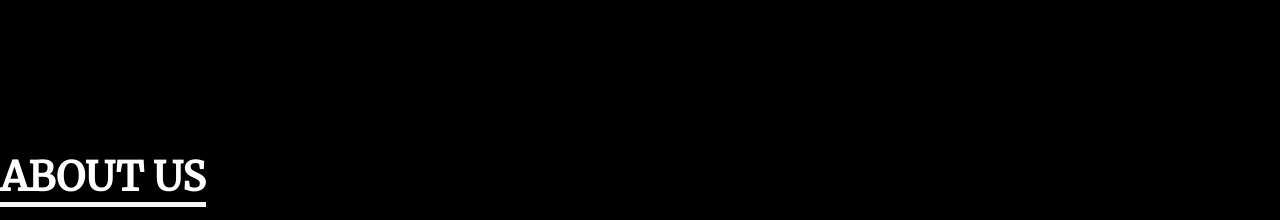
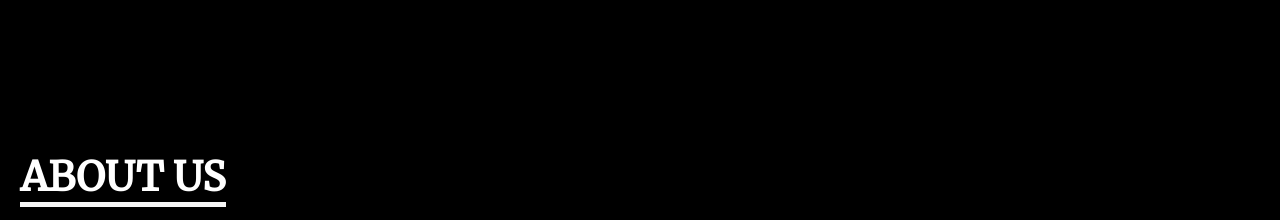
Before and after one commit to bharathikannansambasivam/profile, a plain HTML site: page index.html in a window 1280 px wide. Shown: the part 648-868 px from the top of the page. Drawn offline with Linux system fonts and the light colour scheme.

```diff
--- a/style.css
+++ b/style.css
@@ -109,7 +109,7 @@
 
 /* skills */
 .title{
-    color: white;
+margin-left: 20px;    color: white;
 border-bottom: 5px solid aqua;
 font-size: 20px;
 display: inline-block;
```
